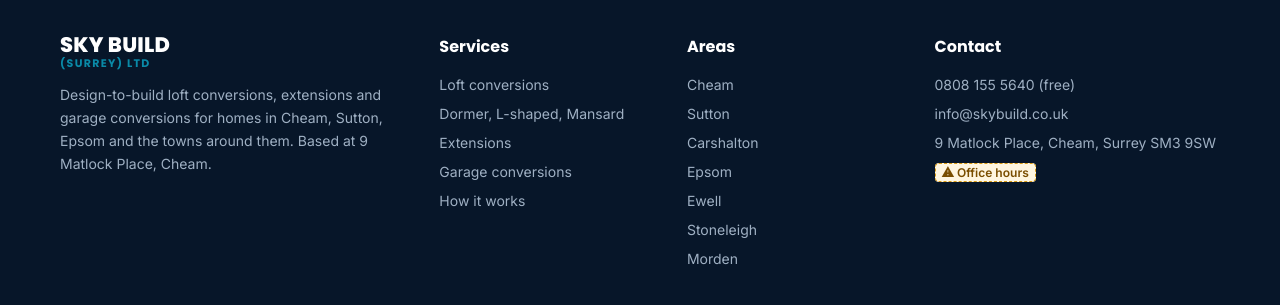
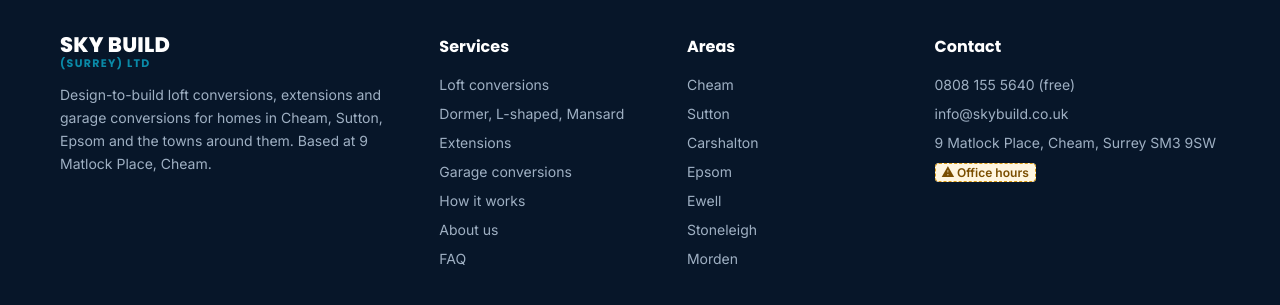
Before and after one commit to andrei170/skylights-conversions-demo, a plain HTML site: page area-epsom.html in a window 1280 px wide. Shown: the part 2029-2334 px from the top of the page. Drawn offline with Linux system fonts and the light colour scheme.

Commit message:
Build AG1 asset pack

```diff
--- a/area-epsom.html
+++ b/area-epsom.html
@@ -19,7 +19,7 @@
 <footer class="site"><div class="wrap"><div class="foot">
 <div><a class="logo" href="index.html"><span class="wm" style="color:#fff">SKY BUILD<small>(SURREY) LTD</small></span></a>
 <p style="margin-top:14px">Design-to-build loft conversions, extensions and garage conversions for homes in Cheam, Sutton, Epsom and the towns around them. Based at 9 Matlock Place, Cheam.</p></div>
-<div><h4>Services</h4><ul><li><a href="loft-conversions.html">Loft conversions</a></li><li><a href="loft-conversions.html#types">Dormer, L-shaped, Mansard</a></li><li><a href="extensions.html">Extensions</a></li><li><a href="garage-conversions.html">Garage conversions</a></li><li><a href="process.html">How it works</a></li></ul></div>
+<div><h4>Services</h4><ul><li><a href="loft-conversions.html">Loft conversions</a></li><li><a href="loft-conversions.html#types">Dormer, L-shaped, Mansard</a></li><li><a href="extensions.html">Extensions</a></li><li><a href="garage-conversions.html">Garage conversions</a></li><li><a href="process.html">How it works</a></li><li><a href="about.html">About us</a></li><li><a href="faq.html">FAQ</a></li></ul></div>
 <div><h4>Areas</h4><ul><li><a href="area-cheam.html">Cheam</a></li><li><a href="area-sutton.html">Sutton</a></li><li><a href="area-carshalton.html">Carshalton</a></li><li><a href="area-epsom.html">Epsom</a></li><li><a href="area-ewell.html">Ewell</a></li><li><a href="area-stoneleigh.html">Stoneleigh</a></li><li><a href="area-morden.html">Morden</a></li></ul></div>
 <div><h4>Contact</h4><ul><li><a href="tel:+448081555640">0808 155 5640 (free)</a></li><li><a href="mailto:info@skybuild.co.uk">info@skybuild.co.uk</a></li><li>9 Matlock Place, Cheam, Surrey SM3 9SW</li><li><span class="ph">&#9888; Office hours</span></li></ul></div>
 </div><div class="legal">Skybuild (Surrey) Ltd, company no. 10861415, 9 Matlock Place, Cheam SM3 9SW. <span class="ph">&#9888; VAT number and any trade memberships, if you want them shown</span>. Checkatrade figures read from the public Checkatrade profile on 20 October 2026.</div></div></footer>
```
